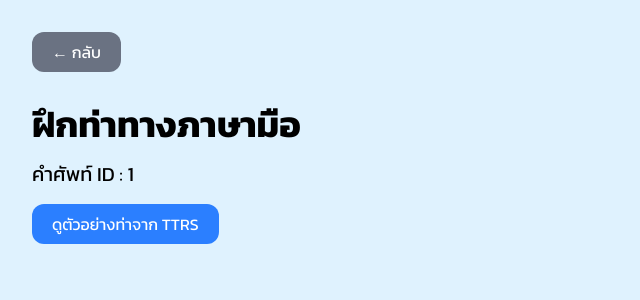
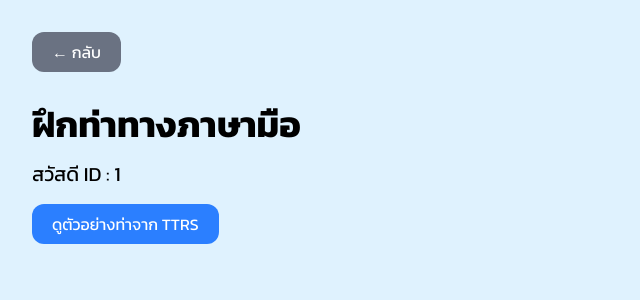
Before and after one commit to piyatidaworadect2004-hub/Thai-Sign-Language, a React (Vite) app: page /practice/1 in a window 1280 px wide. Shown: the top 300 px of the page, without its empty margins (0-640 px from the left). Built offline with nearby package versions, Linux system fonts and the light colour scheme; no server answers.

Commit message:
ล่าสุด สวัสดี

```diff
--- a/src/pages/Practice.jsx
+++ b/src/pages/Practice.jsx
@@ -267,7 +267,7 @@ export default function Practice() {
             </h1>
 
             <p className="text-xl mt-4">
-                คำศัพท์ ID : {id}
+                สวัสดี ID : {id}
             </p>
 
             <a
@@ -278,6 +278,7 @@ export default function Practice() {
             >
                 ดูตัวอย่างท่าจาก TTRS
             </a>
+
 
             <div className="relative max-w-3xl mt-8">
 
```
